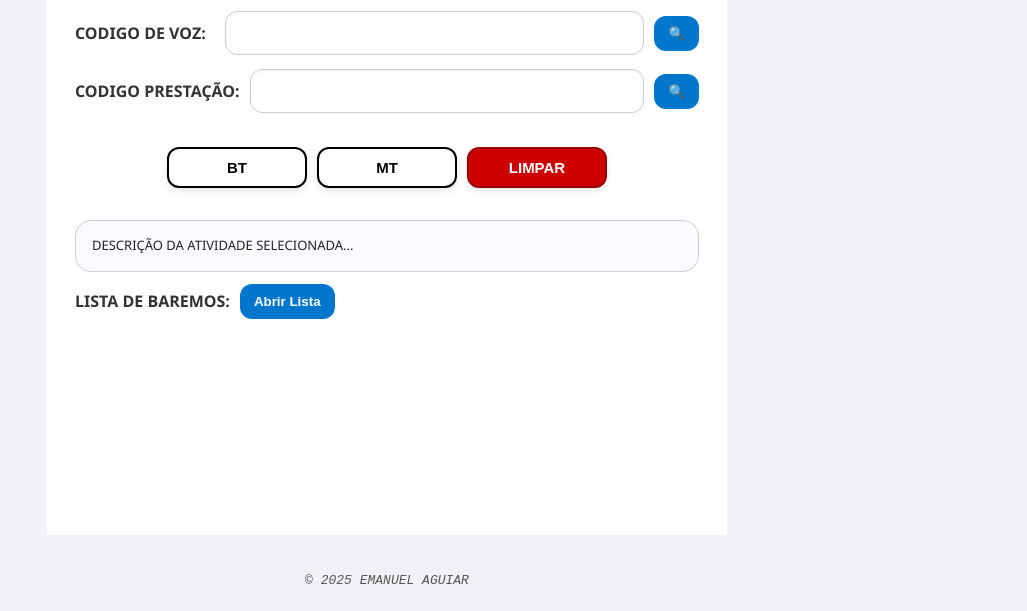
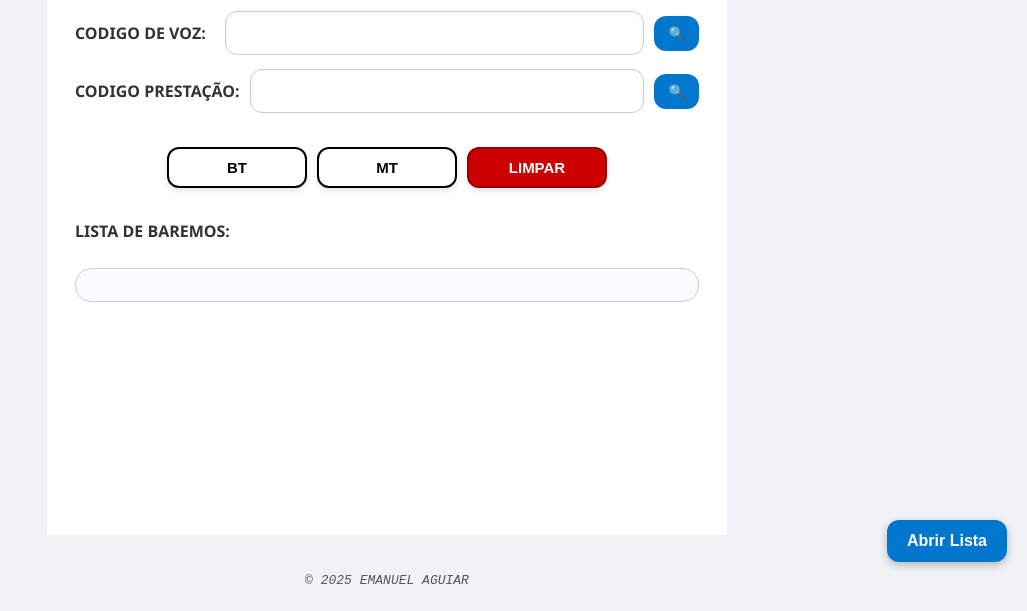
Before and after one commit to modelospadrao/consultabaremos, a plain HTML site: page index.html in a window 1280 px wide. Shown: the part 189-800 px from the top of the page, without its empty margins (253-1280 px from the left). Drawn offline with Linux system fonts and the light colour scheme.

Commit message:
Update index.html

```diff
--- a/index.html
+++ b/index.html
@@ -192,6 +192,25 @@
       #pesquisaPopup { font-size:18px; padding:14px; }
       .popup-lista .item { font-size:18px; padding:14px; }
     }
+    #abrirLista {
+      position: fixed;
+      bottom: 49px;   /* acima da assinatura */
+      right: 20px;
+      z-index: 2500;
+      padding: 12px 20px;
+      background: #0077cc;
+      color: #fff;
+      border: none;
+      border-radius: 12px;
+      font-size: 16px;
+      font-weight: bold;
+      cursor: pointer;
+      box-shadow: 0 3px 8px rgba(0,0,0,0.25);
+      transition: 0.3s;
+    }
+    #abrirLista:hover {
+      background: #005fa3;
+    }
   </style>
 </head>
 <body>
@@ -224,16 +243,14 @@
       <button class="btn-limpar" onclick="limparFiltros()">LIMPAR</button>
     </div>
 
-    <div class="resultado" id="resultado">descrição da atividade selecionada...</div>
-
-    <!-- Botão que abre a lista -->
     <div class="linha" style="margin-top:12px;">
       <label>LISTA DE BAREMOS:</label>
       <button id="abrirLista" class="button-default">Abrir Lista</button>
     </div>
-  </div>
 
-  <!-- POPUP estilo referência (inicia escondido) -->
+    <div class="resultado" id="resultado"></div>
+
+    <!-- POPUP estilo referência (inicia escondido) -->
   <div id="popupBaremos" class="popup" role="dialog" aria-hidden="true">
     <h3 style="margin:0 0 10px 0;">Lista de Baremos</h3>
     <input type="text" id="pesquisaPopup" placeholder="Digite para filtrar...">
```
